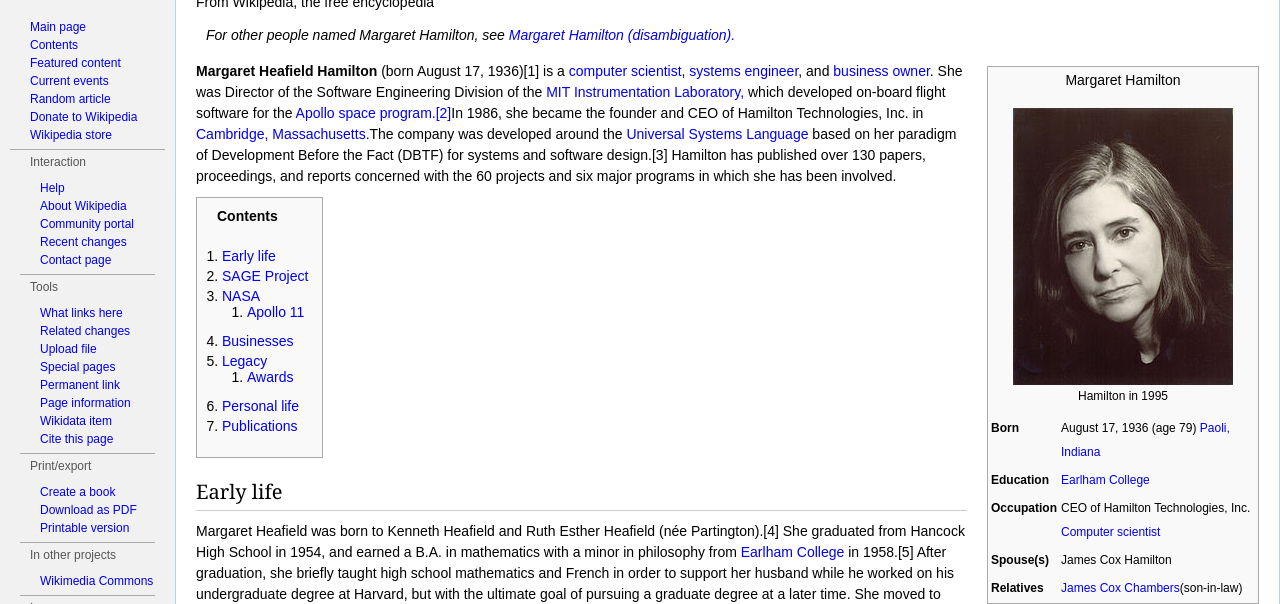
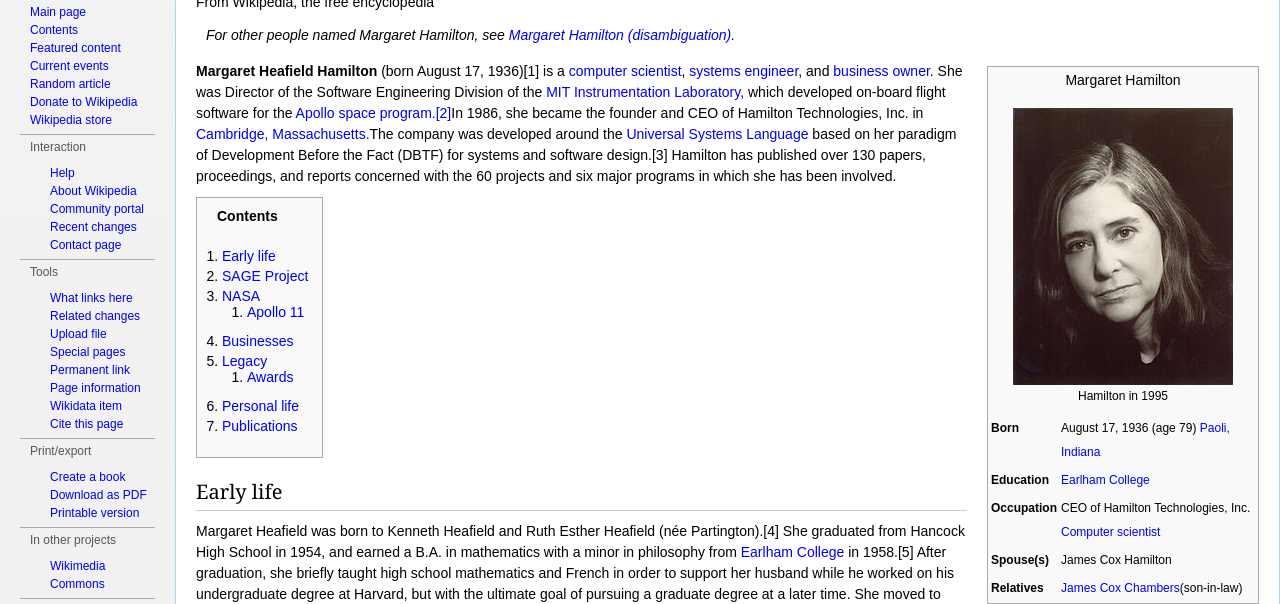
Before and after one commit to greenfox-velox/annatorok, a plain HTML site: page week-02/day-01/wikipedia/index.html in a window 1280 px wide. Shown: the part 161-765 px from the top of the page. Drawn offline with Linux system fonts and the light colour scheme.

Commit message:
Add correct margin and padding to sidebar

```diff
--- a/week-02/day-01/wikipedia/style.css
+++ b/week-02/day-01/wikipedia/style.css
@@ -247,16 +247,11 @@
   order: 0;
   flex: 1 0 175px;
   box-sizing: border-box;
-  background: linear-gradient(to bottom, #ffffff 0%,#f2f2f2 5%,#ededed 100%);
+  background: linear-gradient(to bottom, #fff 0%,#f2f2f2 5%,#ededed 100%);
 }
 
 .wiki-logo {
   text-align: center;
-}
-
-aside.sidebar ul {
-  margin: 5px 0;
-  padding: 0 0 0 20px;
 }
 
 aside.sidebar li {
@@ -271,14 +266,18 @@
   color: #565656;
 }
 
-.side-menu {
-  border-bottom: 1px solid #aaaaaa;
-  margin: 20px 10px 0;
+.sidebar ul {
+  margin: 5px 0;
+  padding: 0 0 0 30px;
 }
 
 .side-menu-interaction, .side-menu-tools, .side-menu-print, .side-menu-other {
-  border-bottom: 1px solid #aaaaaa;
+  border-bottom: 1px solid #aaa;
   margin: 0 20px 0;
+}
+
+.side-menu-interaction {
+  border-top: 1px solid #aaa;
 }
 
 .side-menu-languages {
```
